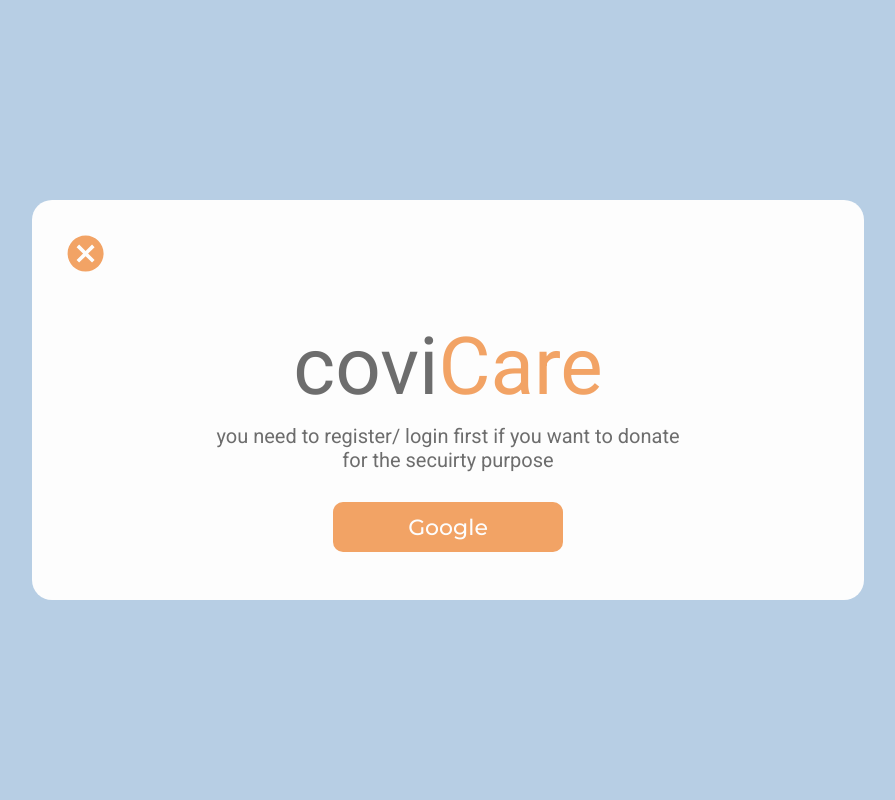
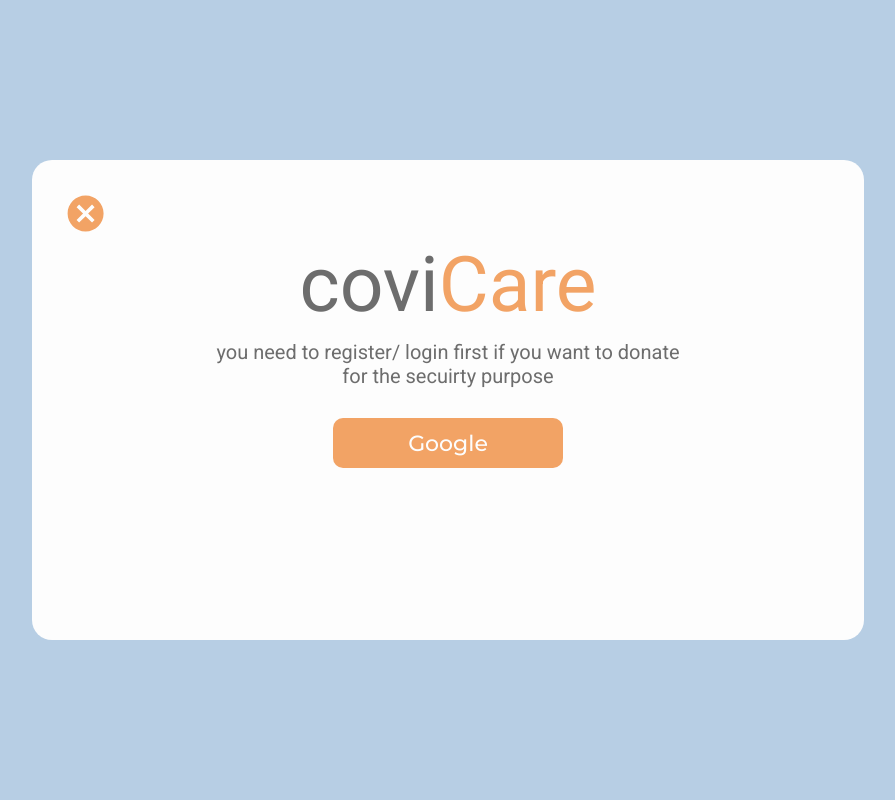
Before and after one commit to CovAssist/CoviHelp-client, a React (Create React App) app: page / in a window 1280 px wide. Both pictures are taken after a click on the element "Donate". Shown: the top 800 px of the page, without its empty margins (192-1087 px from the left). Built offline with nearby package versions, Linux system fonts and the light colour scheme.

Commit message:
popup bug resolved

```diff
--- a/src/App.css
+++ b/src/App.css
@@ -15,7 +15,7 @@
   --color-greyblue: #cecdd4;
   --color-brown: #424141;
   --color-notice: #647993;
-  --color-form: #f5f5f5;
+  --color-form: #ececec;
   --color-formContent: #617085;
 }
 
--- a/src/components/Header/Header.css
+++ b/src/components/Header/Header.css
@@ -12,7 +12,6 @@
 
 .head {
   overflow-x: hidden;
-
 }
 
 .navName:hover {
@@ -24,19 +23,19 @@
   text-decoration: none;
 }
 
-a:link{
-    color: #fff ;
+a:link {
+  color: #fff;
   text-decoration: none;
 }
-a:visited{
-    color: var(--color-white) ;
+a:visited {
+  color: var(--color-white);
   text-decoration: none;
 }
-a:hover{
-    color: var(--color-medorange) ;
+a:hover {
+  color: var(--color-medorange);
   text-decoration: none;
 }
-a:active{
+a:active {
   color: var(--color-medorange);
   text-decoration: none;
 }
@@ -52,30 +51,3 @@
   color: var(--color-white);
   font-size: 28px;
 }
-
-.care {
-    color: var(--color-medorange);
-}
-
-.covi {
-    font-family: 'Roboto', sans-serif;
-    font-size: 80px;
-    color: var(--color-grey);
-    justify-content: center;
-    text-align: center;
-    margin-top: 40px;
-}
-
-.instruct {
-    font-family: 'Roboto', sans-serif;
-    font-size: 20px;
-    color: var(--color-grey);
-    text-align: center;
-    padding: 10px;
-}
-
-.googled {
-    display: flex;
-    justify-content: center;
-    align-items: center;
-}
--- a/src/components/Header/Header.js
+++ b/src/components/Header/Header.js
@@ -15,29 +15,20 @@
           covi<span className="care">Care</span>
         </div>
         <div className="navLinks">
-          <div className="navName"><Link to="/">Home</Link></div>
+          <div className="navName">
+            <Link to="/">Home</Link>
+          </div>
           <div className="navName">Verified resources</div>
-          <div className="navName"><Link to="/Contact">Contact</Link></div>
+          <div className="navName">
+            <Link to="/Contact">Contact</Link>
+          </div>
         </div>
         <div className="Donate" onClick={() => setButtonPopup(true)}>
           <Button buttonName="donate" label="Donate" />
         </div>
       </div>
 
-      <Popup trigger={buttonPopup} setTrigger={setButtonPopup}>
-        <div className="covi">
-          covi<span className="care">Care</span>
-        </div>
-        <div className="instruct">
-          you need to register/ login first if you want to donate <br></br> for the secuirty purpose
-        </div>
-        <div className="googled">
-          <Link to="/DonorRegistration">
-            {' '}
-            <Button buttonName="google" label="Google" />
-          </Link>
-        </div>
-      </Popup>
+      <Popup trigger={buttonPopup} setTrigger={setButtonPopup}></Popup>
       {/* <Popup trigger={timedPopup} setTrigger={setTimedPopup}>
         <h1>covicare time</h1>
       </Popup> */}
--- a/src/components/Popup/Popup.css
+++ b/src/components/Popup/Popup.css
@@ -3,29 +3,60 @@
   top: 0;
   left: 0;
   width: 100%;
-    height: 100vh;
+  height: 100%;
   background-color: var(--color-lightBlue);
   display: flex;
   justify-content: center;
   align-items: center;
+  z-index: 1000;
+}
+
+.popup__mid {
+  display: flex;
+  flex-direction: column;
+  align-items: center;
+  justify-content: center;
 }
 
 .popup-inner {
   padding: 32px;
   width: 65%;
-    height: 50vh;
+  height: 60%;
   background-color: var(--color-white);
   border-radius: 20px;
   justify-content: center;
   align-items: center;
+  margin: auto;
 }
 
-.close-btn>.MuiSvgIcon-root {
+.close-btn > .MuiSvgIcon-root {
   color: var(--color-medorange);
   cursor: pointer;
   font-size: 2.7rem;
 }
 
-.close-btn {
-    right: 0;
+.care {
+  color: var(--color-medorange);
 }
+
+.covi {
+  font-family: 'Roboto', sans-serif;
+  font-size: 6vw;
+  color: var(--color-grey);
+  justify-content: center;
+  text-align: center;
+}
+
+.instruct {
+  font-family: 'Roboto', sans-serif;
+  font-size: 20px;
+  color: var(--color-grey);
+  text-align: center;
+  margin: 10px;
+}
+
+.googled {
+  display: flex;
+  justify-content: center;
+  align-items: center;
+}
--- a/src/components/Popup/Popup.js
+++ b/src/components/Popup/Popup.js
@@ -1,6 +1,8 @@
 import React from 'react';
 import './Popup.css';
 import CancelIcon from '@material-ui/icons/Cancel';
+import { Link } from 'react-router-dom';
+import Button from '../Button/Button';
 
 function Popup(props) {
   return props.trigger ? (
@@ -9,7 +11,21 @@
         <div className="close-btn" onClick={() => props.setTrigger(false)}>
           <CancelIcon />
         </div>
-        {props.children}
+        <div className="popup__mid">
+          <div className="covi">
+            covi<span className="care">Care</span>
+          </div>
+          <div className="instruct">
+            you need to register/ login first if you want to donate <br></br> for the secuirty
+            purpose
+          </div>
+          <div className="googled">
+            <Link to="/DonorRegistration">
+              {' '}
+              <Button buttonName="google" label="Google" />
+            </Link>
+          </div>
+        </div>
       </div>
     </div>
   ) : (
```
Also changed, not shown: src/components/LandingPage/Disclaimer/Disclaimer.css (deleted, +0 -42 lines), src/components/LandingPage/Header/Header.css (deleted, +0 -56 lines), src/components/LandingPage/Header/Header.js (deleted, +0 -22 lines), src/components/LandingPage/LandingPage.js (deleted, +0 -9 lines). Lines whose indentation alone changed are shown as unchanged.
